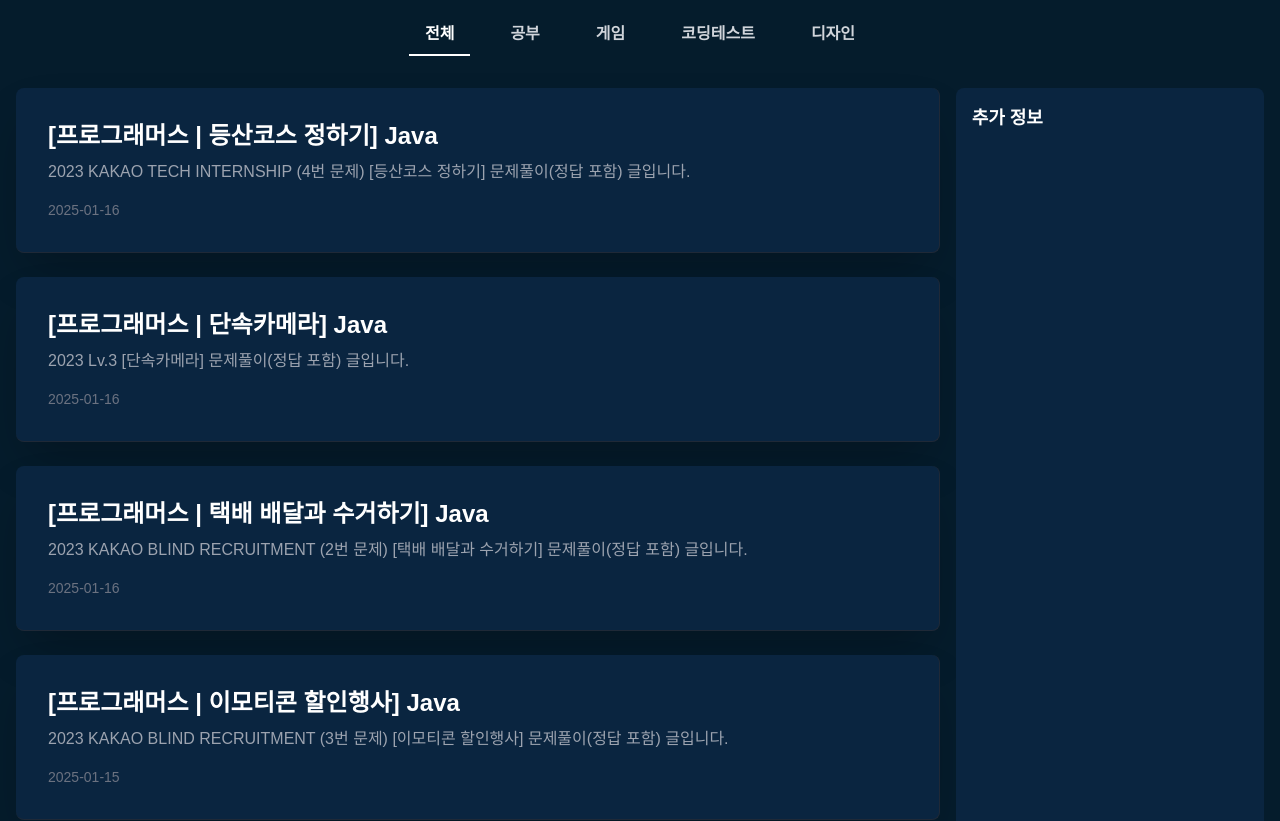
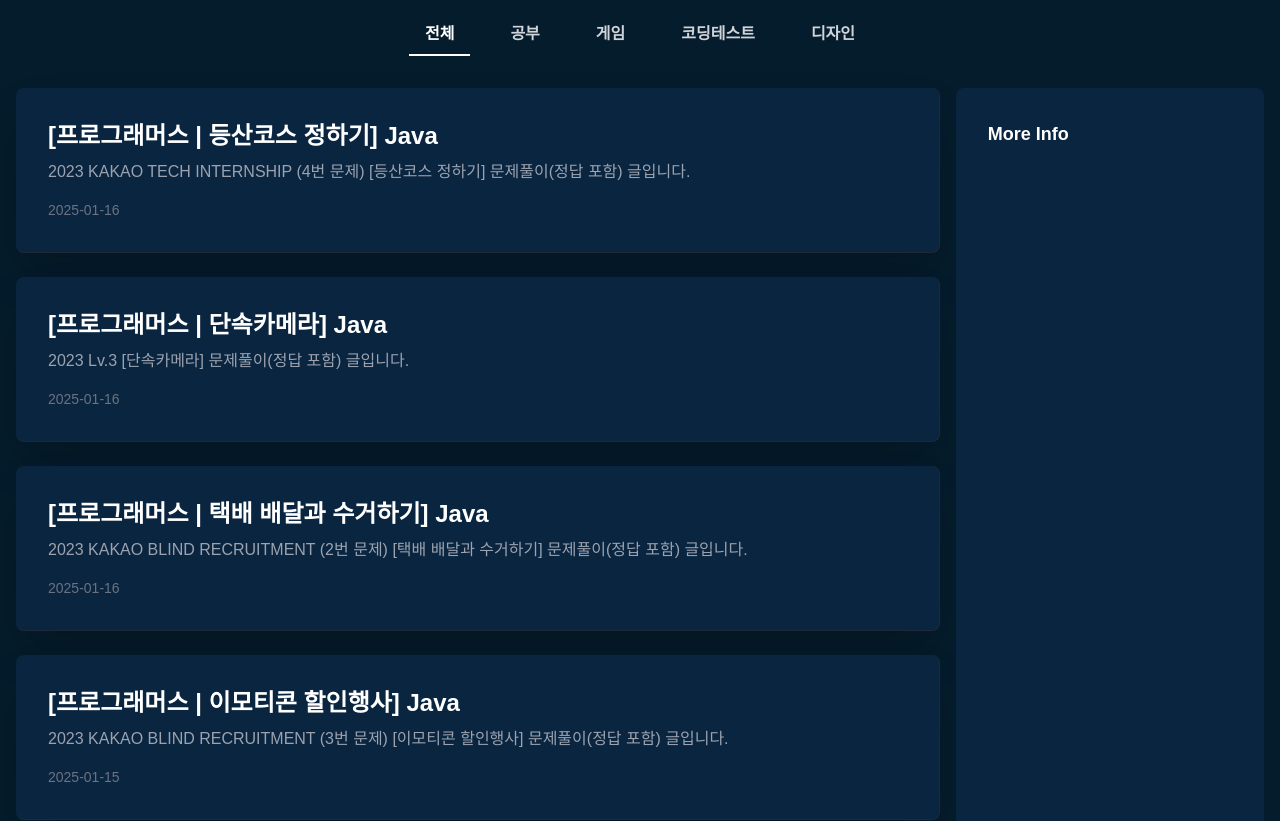
Before and after one commit to chaechae-04/chaechae, a Next.js app: page / in a window 1280 px wide. Shown: the part 853-1674 px from the top of the page. Built offline with nearby package versions, Linux system fonts and the light colour scheme.

Commit message:
add component : Infocontent

```diff
--- /dev/null
+++ b/app/components/InfoContent.tsx
@@ -0,0 +1,8 @@
+export default function InfoContent() {
+    return (
+        // <h3 className="text-white text-lg font-bold md-4">추가 정보</h3>
+        <ul className="text-white text-lg font-bold md-4 px-4">
+            <li className="py-4">More Info</li>
+        </ul>
+    )
+}
--- a/app/page.tsx
+++ b/app/page.tsx
@@ -5,6 +5,7 @@
 import Header from '@/app/components/Header'
 import TabBar from '@/app/components/TabBar'
 import Footer from '@/app/components/Footer'
+import InfoContent from '@/app/components/InfoContent'
 
 import Link from 'next/link'
 import Image from 'next/image'
@@ -118,13 +119,13 @@ export default function Home() {
         </div>
         {/* Desctop View */}
         <aside className="hidden md:flex lg:flex xl:flex w-1/4 bg-[#0A2540] p-4 rounded-lg">
-              <h3 className="text-white text-lg font-bold md-4">추가 정보</h3>
+          <InfoContent />
         </aside>
       </div>
       {/* Mobile View */}
       <div />
-      <div className="flex md:hidden lg:hidden xl:hidden bg-[#0A2540] rounded-lg max-w-7xl mx-4 flex px-4 py-8 space-x-4">
-        <h3 className="text-white text-lg font-bold md-4">추가 정보</h3>
+      <div className="flex md:hidden lg:hidden xl:hidden bg-[#0A2540] rounded-lg max-w-7xl mx-4 px-4 py-8 space-x-4">
+        <InfoContent />
       </div>
       <Footer />
     </div>
```
